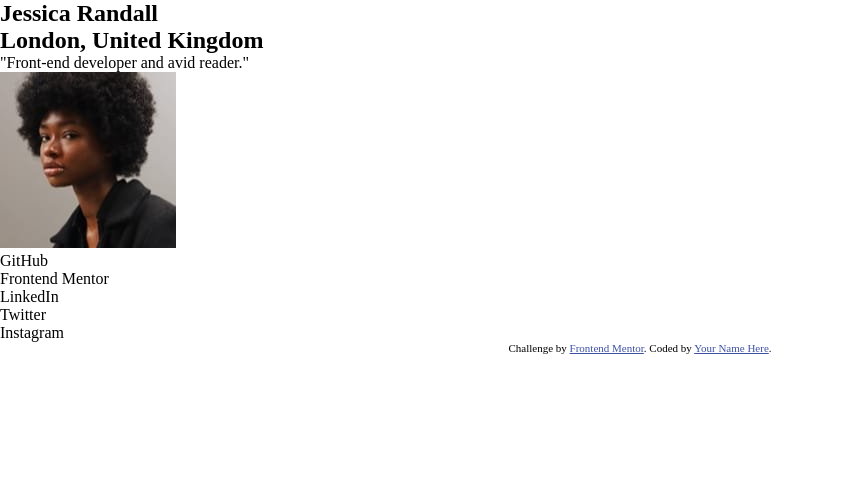
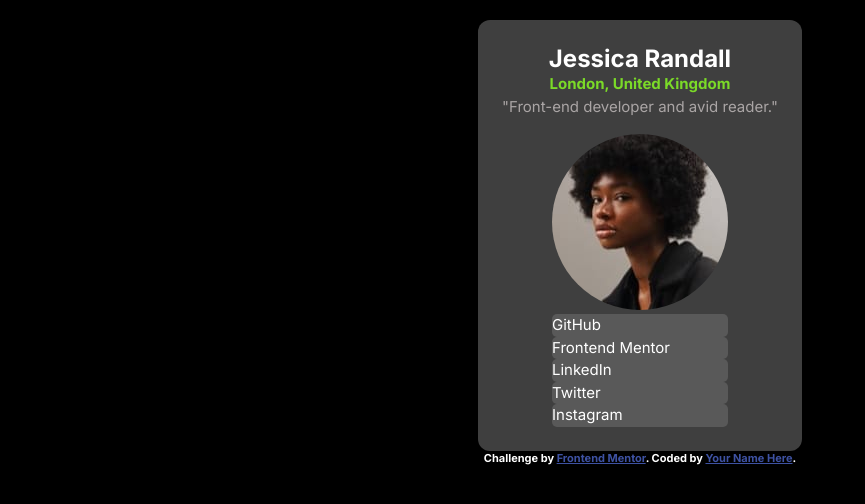
Before and after one commit to AlexWlkr/Social-links-profile, a plain HTML site: page index.html in a window 1280 px wide. Shown: the whole page, without its empty margins (0-865 px from the left). Drawn offline with Linux system fonts and the light colour scheme.

Commit message:
feat (css): add base styles to styles.css sheet

```diff
--- a/index.html
+++ b/index.html
@@ -11,10 +11,12 @@
       href="./assets/images/favicon-32x32.png"
     />
     <link rel="stylesheet" href="styles.css" />
-    <title>Frontend Mentor | Social links profile</title>
   </head>
+ <style>
+@import url('https://fonts.googleapis.com/css2?family=Inter:ital,opsz,wght@0,14..32,100..900;1,14..32,100..900&display=swap');
+</style>
   <body>
-    <main>
+    <main class="profile-card">
       <section class="bio">
         <h1>Jessica Randall</h1>
         <h2>London, United Kingdom</h2>
--- a/styles.css
+++ b/styles.css
@@ -1,5 +1,5 @@
 /* GENERAL */
-@import url('https://fonts.googleapis.com/css2?family=Inter:ital,opsz,wght@0,14..32,100..900;1,14..32,100..900&display=swap');
+@import url("https://fonts.googleapis.com/css2?family=Inter:ital,opsz,wght@0,14..32,100..900;1,14..32,100..900&display=swap");
 
 * {
   margin: 0;
@@ -7,6 +7,68 @@
   box-sizing: border-box;
 }
 
+body {
+  font-family: "Inter", sans-serif;
+  color: white;
+  font-weight: bold;
+  display: flex;
+   align-items: center;
+  background: black;
+  min-height: 100vh;
+  flex-direction: column;
+  padding: 20px;
+}
 
-  .attribution { font-size: 11px; text-align: center; }
-    .attribution a { color: hsl(228, 45%, 44%); }
+/* LAYOUT */
+.profile-card {
+  display: flex;
+   flex-direction: column;
+  align-items: center;
+  text-align: center;
+  justify-content: center;
+  background: #3f3f3f;
+  margin: 0 auto;
+  padding: 1.5rem;
+  gap: 1rem;
+  max-width: 400px;
+  border-radius: 0.75rem;
+}
+
+/* COMPONENTS */
+img {
+  border-radius: 50%;
+}
+
+.social {
+  display: flex;
+  background: #595959;
+  border-radius: 5px;
+  text-align: center;
+}
+
+/* TYPOGRAPHY */
+h2 {
+    font-size: 15px;
+      line-height: 1.5;
+  color: rgb(123, 218, 40);
+}
+.bio p {
+  color: rgb(170, 165, 165);
+    font-size: 15px;
+      line-height: 1.5;
+      font-weight: 400;
+}
+p{
+    font-size: 15px;
+      line-height: 1.5;
+   font-weight: 400;
+}
+
+/* FOOTER */
+.attribution {
+  font-size: 11px;
+  text-align: center;
+}
+.attribution a {
+  color: hsl(228, 45%, 44%);
+}
```
